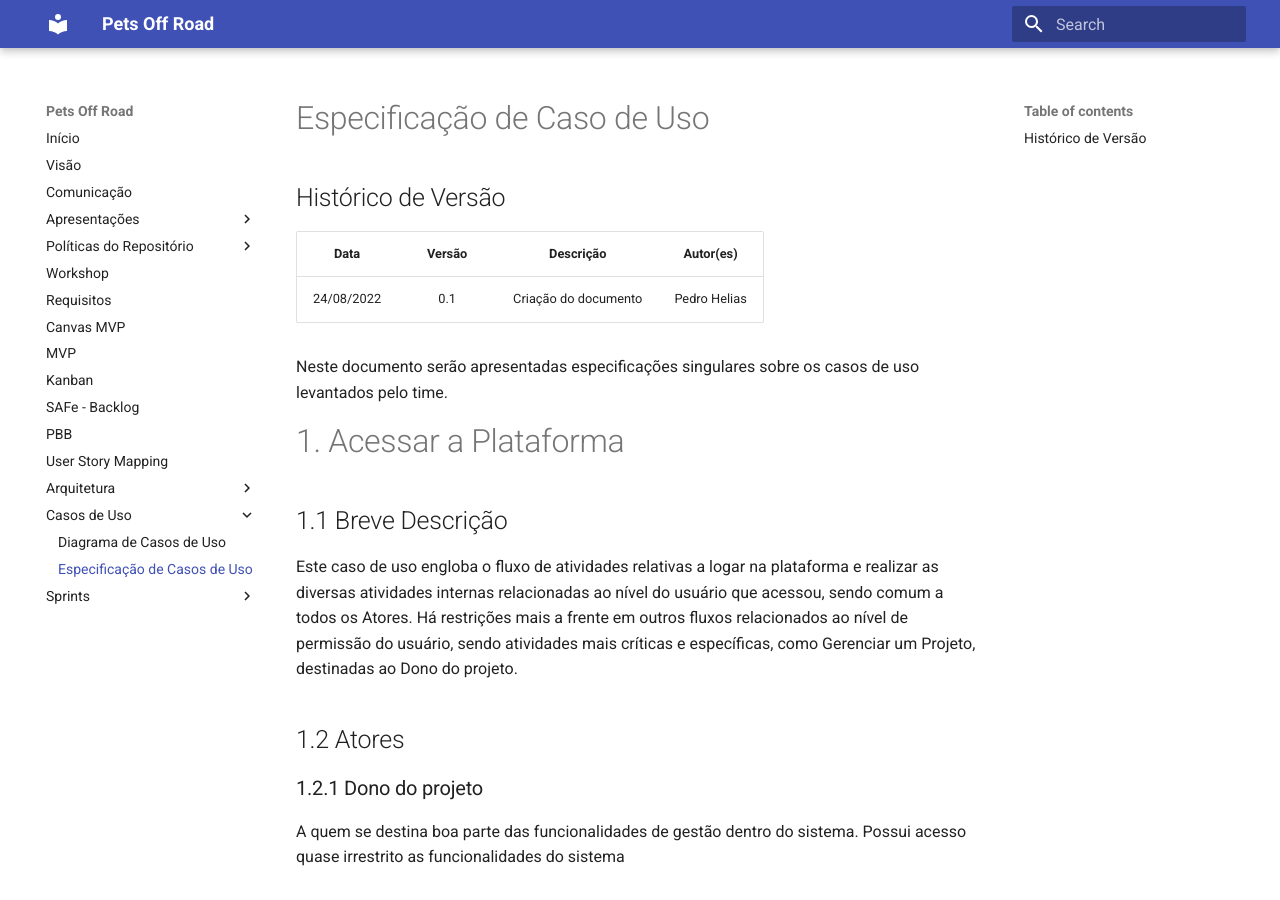
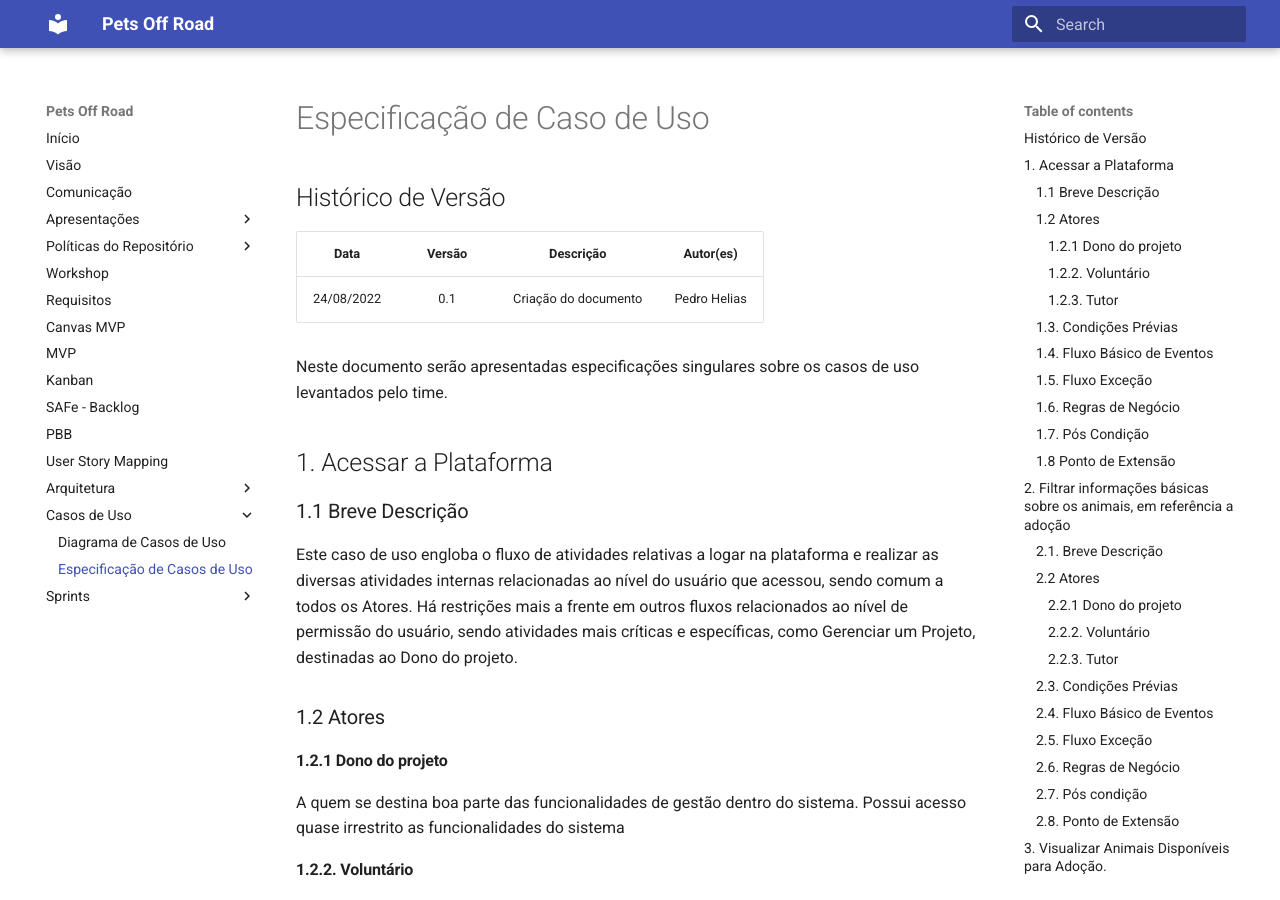
Before and after one commit to mdsreq-fga-unb/2022.1-pets-off-road, an MkDocs documentation site: the page built from docs/atividadeExtra.md, in a window 1280 px wide and 900 px high. Built offline with MkDocs 1.6.1 and Material for MkDocs 9.7.7, drawn with Linux system fonts in a browser that asks for light colours.

Commit message:
correção

```diff
--- a/docs/atividadeExtra.md
+++ b/docs/atividadeExtra.md
@@ -9,84 +9,84 @@
 
 Neste documento serão apresentadas especificações singulares sobre os casos de uso levantados pelo time.
 
-# 1. Acessar a Plataforma
+## 1. Acessar a Plataforma
 
-## 1.1 Breve Descrição
+### 1.1 Breve Descrição
 
 Este caso de uso engloba o fluxo de atividades relativas a logar na plataforma e realizar as diversas atividades internas relacionadas ao nível do usuário que acessou, sendo comum a todos os Atores. Há restrições mais a frente em outros fluxos relacionados ao nível de permissão do usuário, sendo atividades mais críticas e específicas, como Gerenciar um Projeto, destinadas ao Dono do projeto.
 
-## 1.2 Atores
+### 1.2 Atores
 
-### 1.2.1 Dono do projeto
+#### 1.2.1 Dono do projeto
 
 A quem se destina boa parte das funcionalidades de gestão dentro do sistema. Possui acesso quase irrestrito as funcionalidades do sistema
 
-### 1.2.2. Voluntário
+#### 1.2.2. Voluntário
 
 A quem se destina algumas funcionalidades específicas dentro do domínio de um projeto.
 
-### 1.2.3. Tutor
+#### 1.2.3. Tutor
 
 A quem se destina as funcionalidades básicas que o sistema provê, limitando-se ao nível de permissão do Tutor.
 
-## 1.3. Condições Prévias
+### 1.3. Condições Prévias
 
 O usuário cadastrou credenciais no sistema.
 
-## 1.4. Fluxo Básico de Eventos
+### 1.4. Fluxo Básico de Eventos
 
 - 1.4.1 Este caso se inicia quando o usuário deseja acessar o site com sua conta.
 - 1.4.2. O usuário insere o login.
 - 1.4.3. Em seguida, insere a senha.
 - 1.4.4. O sistema vai confererir se, de fato, login e senha correspondem ao registrado no banco de dados. Caso positivo, vai liberar acesso ao sistema para o usuário. Caso contrário, retorna a tela de login e senha informando que não foi possível o acesso ao sistema.
 
-## 1.5. Fluxo Exceção
+### 1.5. Fluxo Exceção
 
 FE01 - O usuário tenta entrar no sistema com login e senha incorretos ou inexistentes. Neste caso, o sistema retorna ao ponto de inserção desses dados e informa que não foi possível acessar o sistema.
 
-## 1.6. Regras de Negócio
+### 1.6. Regras de Negócio
 
 RN01 - É necessário utilizar login e senha existentes na base de dados, para correto acesso ao sistema.
 
 RN02 - É necessário cadastrar um usuário para conseguir login e senha desse respectivo usuário, caso ele não possua acesso ao sistema.
 
-## 1.7. Pós Condição
+### 1.7. Pós Condição
 
 Não se aplica
 
-## 1.8 Ponto de Extensão
+### 1.8 Ponto de Extensão
 
 Esse caso de uso origina 3 extensões de caso de uso:
 - Filtrar informações básicas sobre os animais, em referência a adoção.
 - Pesquisar por projetos.
 - Gerenciar Informações pessoais de usuário.
 
-# 2. Filtrar informações básicas sobre os animais, em referência a adoção
+## 2. Filtrar informações básicas sobre os animais, em referência a adoção
 
-## 2.1. Breve Descrição
+### 2.1. Breve Descrição
 
 Este caso de uso se trata to ato de filtrar informações a respeito dos animais alocados em projetos, diretamente pensada para quem vai realizar a adoção de um animal. Neste caso de uso, o usuário poderá filtrar entre animais disponíveis, animais já adotados, raça, porte, sexo, entre outros. Por fim, este caso de uso engloba um fluxo que se finaliza em adoção do animal.
 
-## 2.2 Atores
+### 2.2 Atores
 
-### 2.2.1 Dono do projeto
+#### 2.2.1 Dono do projeto
 
 A quem se destina boa parte das funcionalidades de gestão dentro do sistema. Possui acesso quase irrestrito as funcionalidades do sistema
 
-### 2.2.2. Voluntário
+#### 2.2.2. Voluntário
 
 A quem se destina algumas funcionalidades específicas dentro do domínio de um projeto.
 
-### 2.2.3. Tutor
+#### 2.2.3. Tutor
 
 A quem se destina as funcionalidades básicas que o sistema provê, limitando-se ao nível de permissão do Tutor.
 
-## 2.3. Condições Prévias
+### 2.3. Condições Prévias
 
 O usuário tenha realizado acesso na plataforma
 
 
-## 2.4. Fluxo Básico de Eventos
+### 2.4. Fluxo Básico de Eventos
 
 - 2.4.1 Este caso se inicia quando o usuário acessa a plataforma
 - 2.4.2. O usuário insere o login.
@@ -94,49 +94,49 @@ O usuário tenha realizado acesso na plataforma
 - 2.4.4. O sistema vai exibir os animais alocados em projetos ou em um projeto específico.
 - 2.4.5. Neste ponto o usuário poderá selecionar os filtros presentes na plataforma.
 
-## 2.5. Fluxo Exceção
+### 2.5. Fluxo Exceção
 
 FE01 - O usuário não obtém acesso a esse ponto do sistema caso naõ tenha passado pela autenticação de acesso a plataforma.
 
 FE02 - Caso o usuário não selecione filtros, o sistema não pode prosseguir na filtragem de dados.
 
-## 2.6. Regras de Negócio
+### 2.6. Regras de Negócio
 
 RN01 - É necessário ao menos um campo de filtros selecionado para realizar a filtragem dos dados exibidos.
 
-## 2.7. Pós condição
+### 2.7. Pós condição
 
-## 2.8. Ponto de Extensão
+### 2.8. Ponto de Extensão
 
 Este Caso de Usuário origina a extensão de dois próximos casos de uso:
 - Visualizar animais disponíveis para adoção
 - Visualizar animais adotados
 
-# 3. Visualizar Animais Disponíveis para Adoção.
+## 3. Visualizar Animais Disponíveis para Adoção.
 
-## 3.1. Breve Descrição
+### 3.1. Breve Descrição
 
 Este Caso de Uso é originado a partir da seleção de filtragem escolhida pelo usuário. Neste caso há a exibição de animais disponíveis para adoção. Este caso de uso engloba o fluxo final que resulta em adoção do animal.
 
-## 3.2 Atores
+### 3.2 Atores
 
-### 3.2.1 Dono do projeto
+#### 3.2.1 Dono do projeto
 
 A quem se destina boa parte das funcionalidades de gestão dentro do sistema. Possui acesso quase irrestrito as funcionalidades do sistema
 
-### 3.2.2. Voluntário
+#### 3.2.2. Voluntário
 
 A quem se destina algumas funcionalidades específicas dentro do domínio de um projeto.
 
-### 3.2.3. Tutor
+#### 3.2.3. Tutor
 
 A quem se destina as funcionalidades básicas que o sistema provê, limitando-se ao nível de permissão do Tutor.
 
-## 3.3. Condições Prévias
+### 3.3. Condições Prévias
 
 O usuário cadastrou credenciais no sistema e procurou pelos animais cadastros em projetos. Por fim, filtrou pelos animais disponíveis para adoção.
 
-## 3.4. Fluxo Básico de Eventos
+### 3.4. Fluxo Básico de Eventos
 
 - 3.4.1 Este caso se inicia quando o usuário acessa a plataforma
 - 3.4.2. O usuário insere o login.
@@ -145,18 +145,18 @@ O usuário cadastrou credenciais no sistema e procurou pelos animais cadastros e
 - 3.4.5. Neste ponto o usuário poderá selecionar os filtros presentes na plataforma.
 - 3.4.6. Ao selecionar o filtro de animais disponíveis para adoção, o usuário vai encontrar todos animais com esse status.
 
-## 3.5. Fluxo Exceção
+### 3.5. Fluxo Exceção
 
 FE01 - O usuário não obtém acesso a esse ponto do sistema caso naõ tenha passado pela autenticação de acesso a plataforma.
 
 FE02 - Caso o usuário não selecione filtros, o sistema não pode prosseguir na filtragem de dados.
 
-## 3.6. Regras de Negócio
+### 3.6. Regras de Negócio
 
 RN01 - É necessário ao menos um campo de filtros selecionado para realizar a filtragem dos dados exibidos.
 
-## 3.7. Pós condição
+### 3.7. Pós condição
 
-## 3.8. Ponto de Extensão
+### 3.8. Ponto de Extensão
 
 Este Caso de Usuário finaliza as extensões deste fluxo e segue apenas em sequências diretas de casos de uso, para enfim finalizar a adoção do animal.
```
